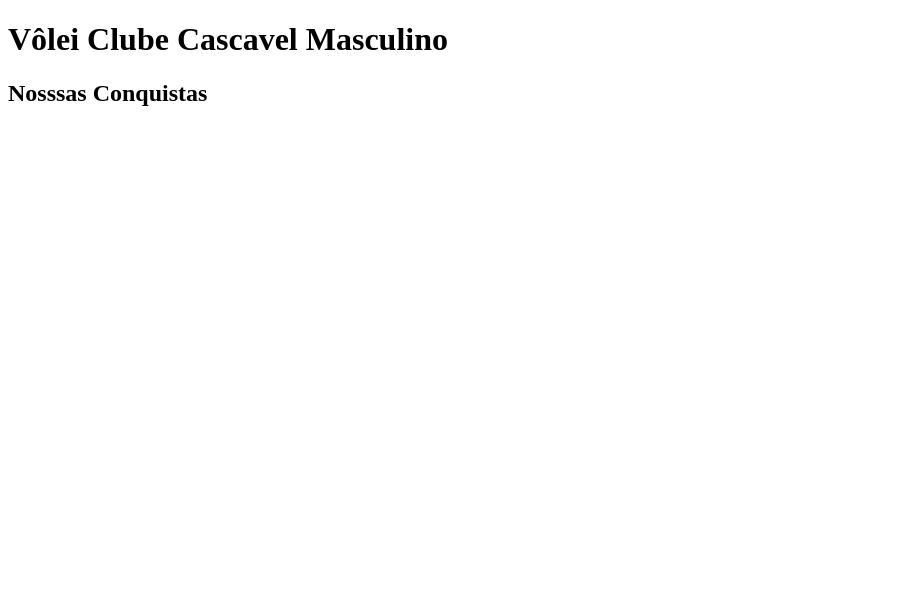
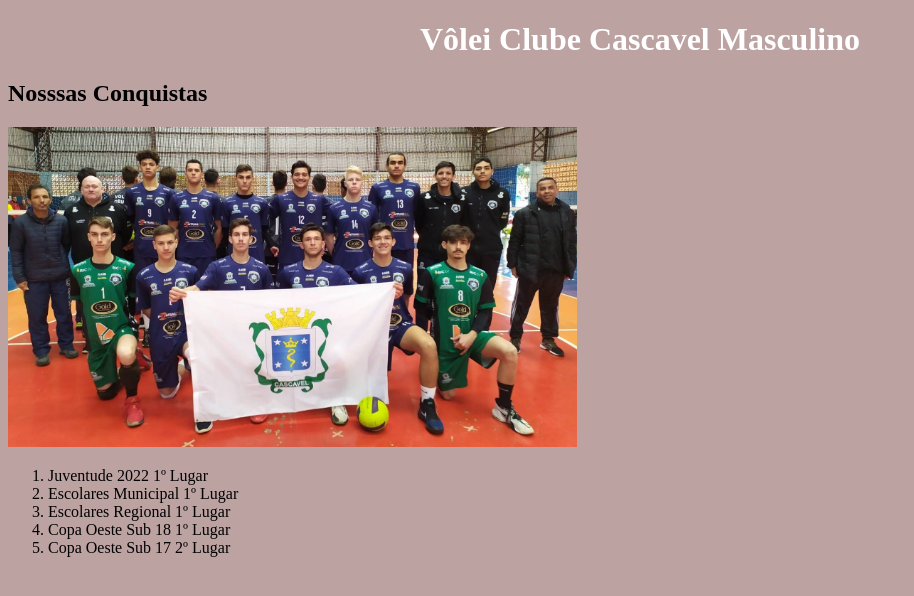
Before and after one commit to miguelhtr/Atividades-WJ, a plain HTML site: page index.html in a window 1280 px wide. Shown: the whole page, without its empty margins (0-914 px from the left). Drawn offline with Linux system fonts and the light colour scheme.

Commit message:
Add files via upload

```diff
--- a/index.html
+++ b/index.html
@@ -9,6 +9,15 @@
   <body>
     <h1>Vôlei Clube Cascavel Masculino</h1>
     <h2>Nosssas Conquistas</h2>
+    <img src="imagem.jpeg" alt="">
+    <ol>
+      <li>Juventude 2022 1º Lugar</li>
+      <li>Escolares Municipal 1º Lugar</li>
+      <li>Escolares Regional 1º Lugar</li>
+      <li>Copa Oeste Sub 18 1º Lugar</li>
+      <li>Copa Oeste Sub 17 2º Lugar</li>
+
+    </ol>
 
 
   </body>
--- a/style.css
+++ b/style.css
@@ -0,0 +1,11 @@
+img{
+  width: 45%
+}
+body{
+  background-color: #bda2a2
+
+}
+h1{
+  color: white; text-align: center; font-size:
+
+}
```
Also changed, not shown: imagem.jpeg (added).
